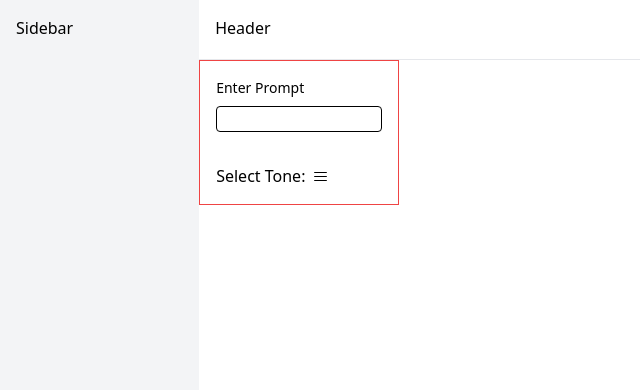
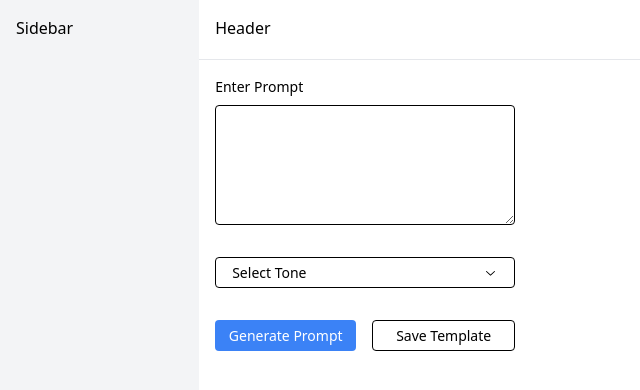
Before and after one commit to Romal-2303/spr_project, a Next.js app: page /create-prompt in a window 1280 px wide. Shown: the top 390 px of the page, without its empty margins (0-640 px from the left). Built offline with nearby package versions, Linux system fonts and the light colour scheme; what @radix-ui/themes would draw is missing.

Commit message:
Developed create page

```diff
--- a/src/components/CreatePrompt/CreatePrompt.tsx
+++ b/src/components/CreatePrompt/CreatePrompt.tsx
@@ -3,14 +3,22 @@ import Dropdown from "../Dropdown/Dropdown";
 
 const CreatePrompt = () => {
   return (
-    <div className="flex flex-col p-4  w-[200px] border border-red-500">
-      <div className="flex flex-col">
+    <div className="flex flex-col p-4">
+      <div className="flex flex-col  w-[300px]">
         <label className="text-[14px]">Enter Prompt</label>
-        <input className="border border-black rounded mt-2" />
+        <textarea className="border border-black rounded mt-2  pl-2 pt-2 h-[120px] text-[12px]" />
       </div>
-      <div className="flex gap-2 item-center mt-8">
-        <p>Select Tone:</p>
-        <Dropdown />
+      <div className="flex gap-2 item-center mt-8  w-[300px]">
+        <Dropdown placeholder="Select Tone" optionsArr={["Formal", "Casual"]} />
+      </div>
+
+      <div className="mt-8 flex gap-4  w-[300px]">
+        <button className="text-[14px] flex-1 px-3 py-1 rounded cursor-pointer bg-blue-500 text-white">
+          Generate Prompt
+        </button>
+        <button className="text-[14px] flex-1 px-3 py-1 rounded cursor-pointer border border-black hover:bg-black/10">
+          Save Template
+        </button>
       </div>
     </div>
   );
--- a/src/components/Dropdown/Dropdown.tsx
+++ b/src/components/Dropdown/Dropdown.tsx
@@ -1,26 +1,45 @@
-import React from "react";
+"use client";
+
+import React, { useState } from "react";
 import { DropdownMenu } from "radix-ui";
 import {
   HamburgerMenuIcon,
   DotFilledIcon,
   CheckIcon,
-  ChevronRightIcon,
+  ChevronDownIcon,
 } from "@radix-ui/react-icons";
 
-const Dropdown = () => {
+interface DropdownProps {
+  placeholder: string;
+  optionsArr: string[];
+}
+
+const Dropdown = ({ placeholder, optionsArr }: DropdownProps) => {
+  const [selectedOption, setSelectedOption] = useState<string | null>(null);
+
+  const handleSelect = (value: string) => {
+    setSelectedOption(value);
+  };
+
   return (
     <DropdownMenu.Root>
-      <DropdownMenu.Trigger asChild>
-        <button className="IconButton" aria-label="Customise options">
-          <HamburgerMenuIcon />
-        </button>
+      <DropdownMenu.Trigger className="flex justify-between items-center px-4 py-1 rounded border border-black text-[14px] w-full">
+        <p>{selectedOption || placeholder}</p> <ChevronDownIcon />
       </DropdownMenu.Trigger>
 
       <DropdownMenu.Portal>
-        <DropdownMenu.Content className="DropdownMenuContent" sideOffset={5}>
-          <DropdownMenu.Item className="DropdownMenuItem">
-            New Tab <div className="RightSlot">⌘+T</div>
-          </DropdownMenu.Item>
+        <DropdownMenu.Content
+          className="min-w-[220px] w-full rounded-md bg-white p-[5px] shadow-[0px_10px_38px_-10px_rgba(22,_23,_24,_0.35),_0px_10px_20px_-15px_rgba(22,_23,_24,_0.2)] will-change-[opacity,transform] data-[side=bottom]:animate-slideUpAndFade data-[side=left]:animate-slideRightAndFade data-[side=right]:animate-slideLeftAndFade data-[side=top]:animate-slideDownAndFade"
+          sideOffset={5}
+        >
+          {optionsArr.map((option) => (
+            <DropdownMenu.Item
+              className="group relative flex h-[40px] select-none items-center rounded-[3px] pl-[25px] pr-[5px] text-[13px] leading-none text-violet-500 outline-none cursor-pointer"
+              onSelect={() => handleSelect(option)}
+            >
+              {option}
+            </DropdownMenu.Item>
+          ))}
         </DropdownMenu.Content>
       </DropdownMenu.Portal>
     </DropdownMenu.Root>
```
